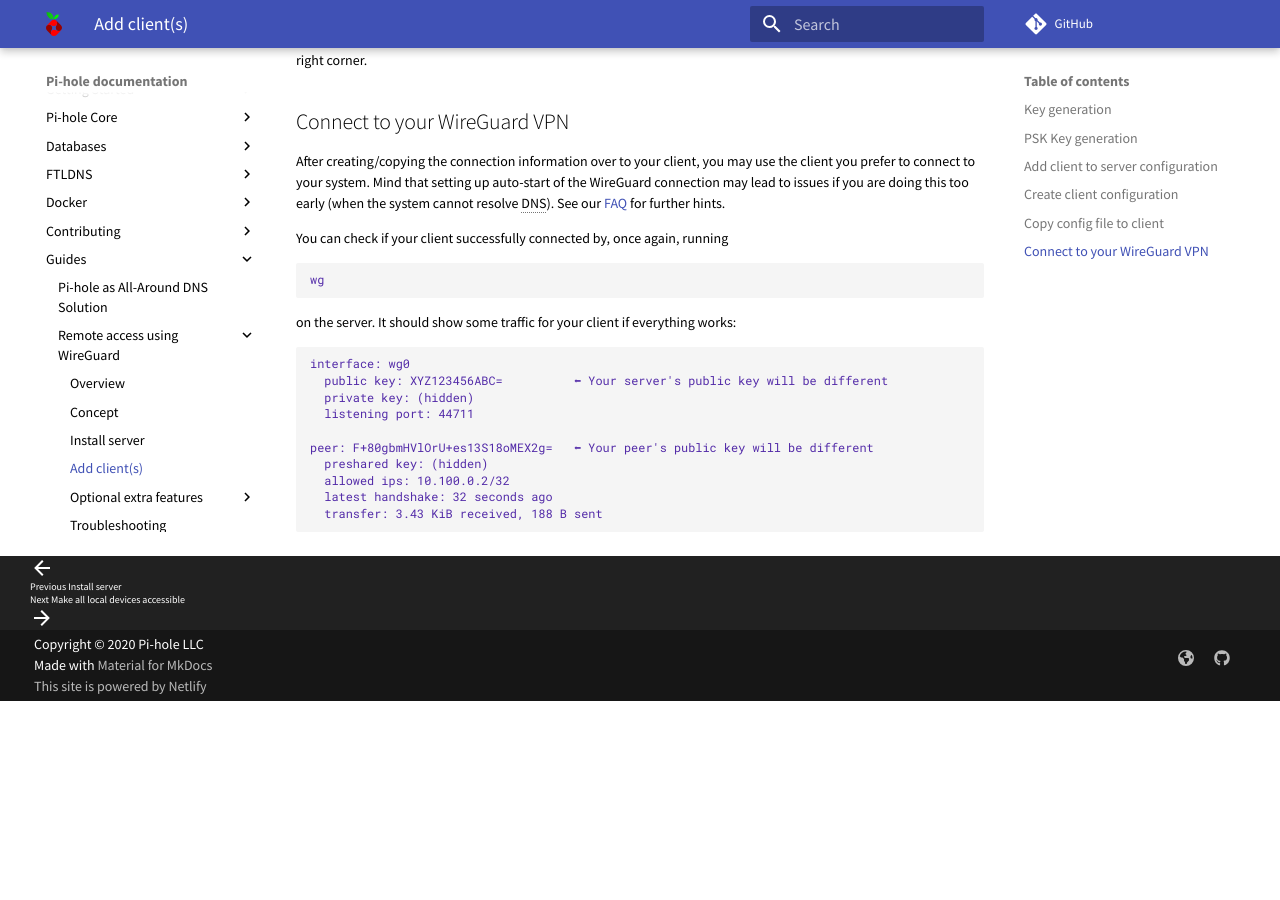
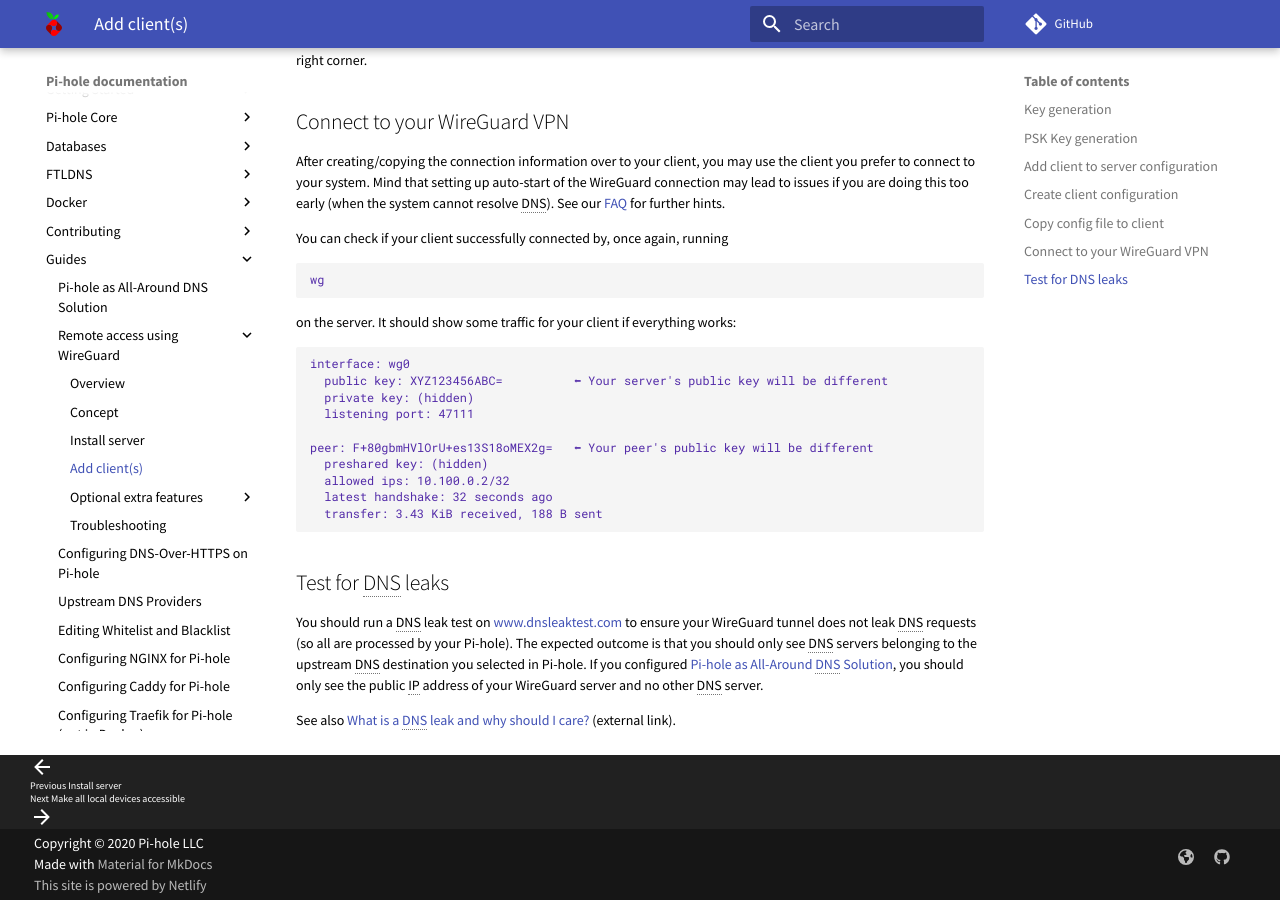
Before and after one commit to pi-hole/docs, an MkDocs documentation site: the page built from docs/guides/wireguard/client.md, in a window 1280 px wide and 900 px high, scrolled down 2664 px. Built offline with MkDocs 1.6.1 and Material for MkDocs 9.7.7, drawn with Linux system fonts in a browser that asks for light colours; comment, search, counter and statistics services are not loaded; before the commit the page ends 3365 px from its top, so only the background shows below that; some of the changed text lies outside the part shown.

Commit message:
Encourage users to test for DNS leaks after setting up their clients
Signed-off-by: DL6ER <dl6er@dl6er.de>

````diff
--- a/docs/guides/wireguard/client.md
+++ b/docs/guides/wireguard/client.md
@@ -52,7 +52,7 @@
 ``` toml
 [Interface]
 Address = 10.100.0.1/24
-ListenPort = 44711
+ListenPort = 47111
 SaveConfig = true
 PrivateKey = XYZ123456ABC=                   # PrivateKey will be different
 
@@ -77,7 +77,7 @@
 interface: wg0
   public key: XYZ123456ABC=          ⬅ Your server's public key will be different
   private key: (hidden)
-  listening port: 44711
+  listening port: 47111
 
 peer: F+80gbmHVlOrU+es13S18oMEX2g=   ⬅ Your peer's public key will be different
   preshared key: (hidden)
@@ -111,7 +111,7 @@
 ``` toml
 [Peer]
 AllowedIPs = 10.100.0.0/24
-Endpoint = [your public IP or domain]:44711
+Endpoint = [your public IP or domain]:47111
 PersistentKeepalive = 25
 ```
 
@@ -165,7 +165,7 @@
 interface: wg0
   public key: XYZ123456ABC=          ⬅ Your server's public key will be different
   private key: (hidden)
-  listening port: 44711
+  listening port: 47111
 
 peer: F+80gbmHVlOrU+es13S18oMEX2g=   ⬅ Your peer's public key will be different
   preshared key: (hidden)
@@ -174,4 +174,10 @@
   transfer: 3.43 KiB received, 188 B sent
 ```
 
+## Test for DNS leaks
+
+You should run a DNS leak test on [www.dnsleaktest.com](https://www.dnsleaktest.com) to ensure your WireGuard tunnel does not leak DNS requests (so all are processed by your Pi-hole). The expected outcome is that you should only see DNS servers belonging to the upstream DNS destination you selected in Pi-hole. If you configured [Pi-hole as All-Around DNS Solution](../unbound.md), you should only see the public IP address of your WireGuard server and no other DNS server.
+
+See also [What is a DNS leak and why should I care?](https://www.dnsleaktest.com/what-is-a-dns-leak.html) (external link).
+
 {!abbreviations.md!}
--- a/docs/guides/wireguard/server.md
+++ b/docs/guides/wireguard/server.md
@@ -56,7 +56,7 @@
 ``` toml
 [Interface]
 Address = 10.100.0.1/24
-ListenPort = 44711
+ListenPort = 47111
 SaveConfig = true
 ```
 
@@ -70,7 +70,7 @@
 
 ## Forward port
 
-If the server is behind NAT, be sure to forward the specified port on which WireGuard will be running (for this example, `44711/UDP`) from the router to the WireGuard server.
+If the server is behind NAT, be sure to forward the specified port on which WireGuard will be running (for this example, `47111/UDP`) from the router to the WireGuard server.
 
 ## Start the server
 
@@ -116,7 +116,7 @@
 interface: wg0
   public key: XYZ123456ABC=   ⬅ Your public key will be different
   private key: (hidden)
-  listening port: 44711
+  listening port: 47111
 ```
 
 Your public key will be different to ours. This is expected (you just created your own key above).
````
